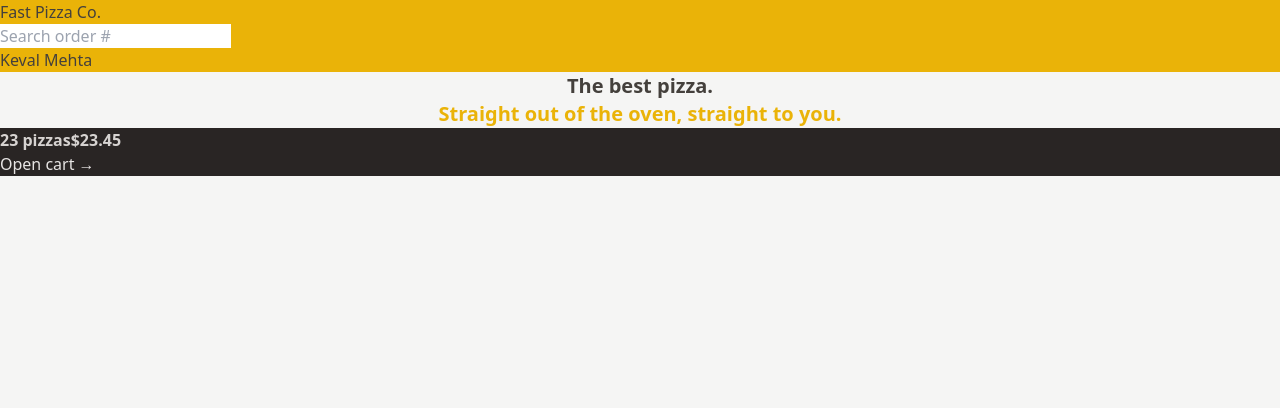
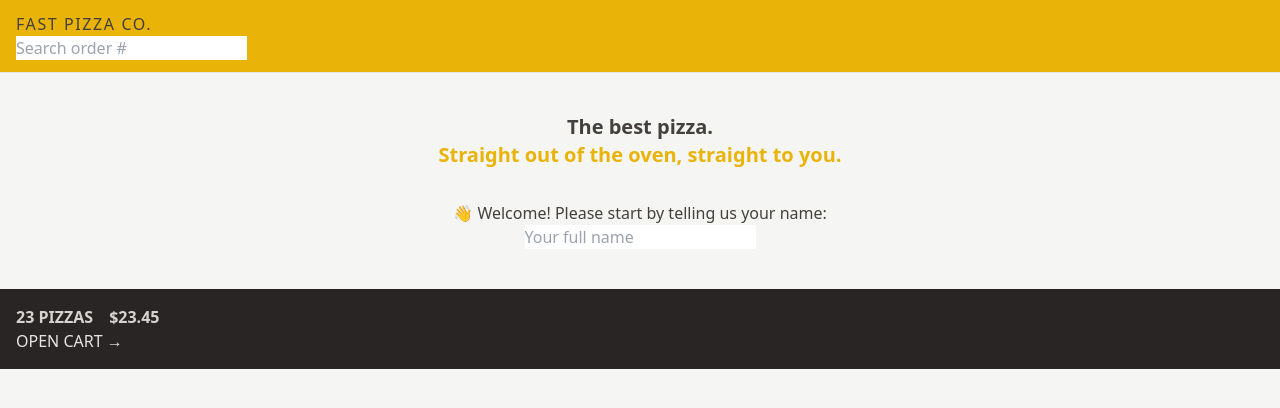
Before and after one commit to kevalmehta17/Fast-Pizza, a React (Vite) app: page / in a window 1280 px wide. Shown: the top 408 px of the page. Built offline with nearby package versions, Linux system fonts and the light colour scheme.

Commit message:
Providing the spacing and border styles

```diff
--- a/src/UI/Header.jsx
+++ b/src/UI/Header.jsx
@@ -1,12 +1,15 @@
 import { Link } from "react-router-dom";
 import SearchOrder from "../features/order/SearchOrder";
+import UserName from "../features/user/UserName";
 
 function Header() {
   return (
-    <header className="bg-yellow-500">
-      <Link to="/">Fast Pizza Co.</Link>
+    <header className="border-b border-stone-200 bg-yellow-500 px-4 py-3 uppercase">
+      <Link to="/" className="tracking-widest">
+        Fast Pizza Co.
+      </Link>
       <SearchOrder />
-      <p>Keval Mehta</p>
+      <UserName />
     </header>
   );
 }
--- a/src/UI/Home.jsx
+++ b/src/UI/Home.jsx
@@ -1,13 +1,16 @@
+import CreateUser from "../features/user/CreateUser";
+
 function Home() {
   return (
-    <div>
-      <h1 className="text-center text-xl font-semibold">
+    <div className="my-10 text-center">
+      <h1 className="mb-8 text-xl font-semibold">
         The best pizza.
         <br />
         <span className="text-yellow-500">
           Straight out of the oven, straight to you.
         </span>
       </h1>
+      <CreateUser />
     </div>
   );
 }
--- a/src/features/cart/CartOverview.jsx
+++ b/src/features/cart/CartOverview.jsx
@@ -2,8 +2,8 @@
 
 function CartOverview() {
   return (
-    <div className="bg-stone-800 text-stone-200">
-      <p className="text-stone-300 font-semibold">
+    <div className="bg-stone-800 text-stone-200 uppercase p-4 ">
+      <p className="text-stone-300 font-semibold space-x-4">
         <span>23 pizzas</span>
         <span>$23.45</span>
       </p>
--- /dev/null
+++ b/src/features/user/UserName.jsx
@@ -0,0 +1,5 @@
+function UserName() {
+  return <div className="text-sm font-semibold hidden">Keval</div>;
+}
+
+export default UserName;
```
